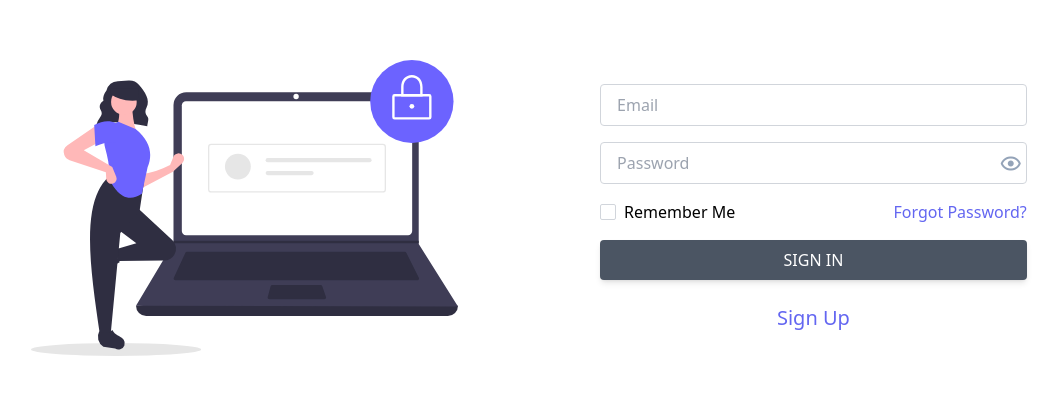
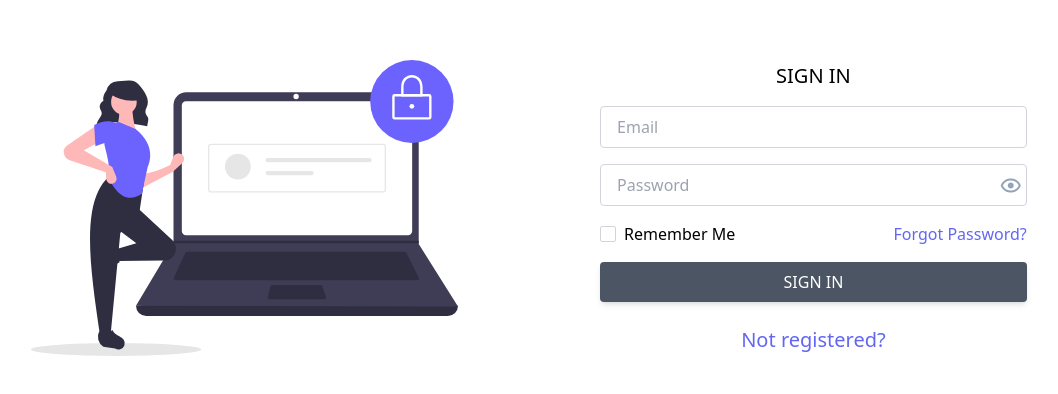
Before and after one commit to gugazimmermann/amplify-login, a React (Create React App) app: page / in a window 1280 px wide. Shown: the part 192-586 px from the top of the page, without its empty margins (111-1169 px from the left). Built offline with nearby package versions, Linux system fonts and the light colour scheme.

Commit message:
title, change signup text

```diff
--- a/src/pages/auth/SignIn.jsx
+++ b/src/pages/auth/SignIn.jsx
@@ -17,6 +17,7 @@ export default function SignIn() {
 
   return (
     <form>
+      <h1 className="text-xl text-center mb-4 uppercase">Sign In</h1>
       <div className="mb-4">
         <Input
           type="email"
@@ -45,7 +46,7 @@ export default function SignIn() {
         }}
       />
       <div className="w-full text-center mt-6">
-        <AuthLink to="/signup" text="Sign Up" size="xl" />
+        <AuthLink to="/signup" text="Not registered?" size="xl" />
       </div>
     </form>
   );
```
